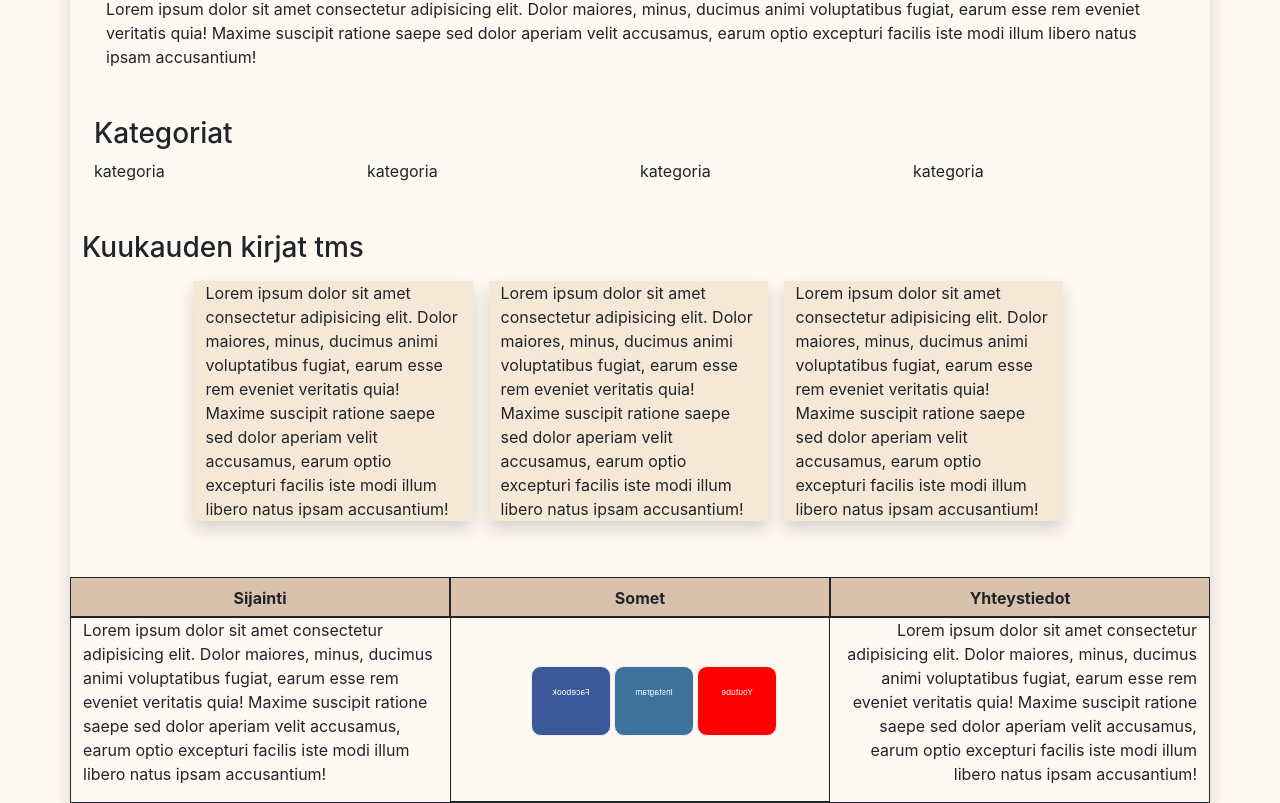
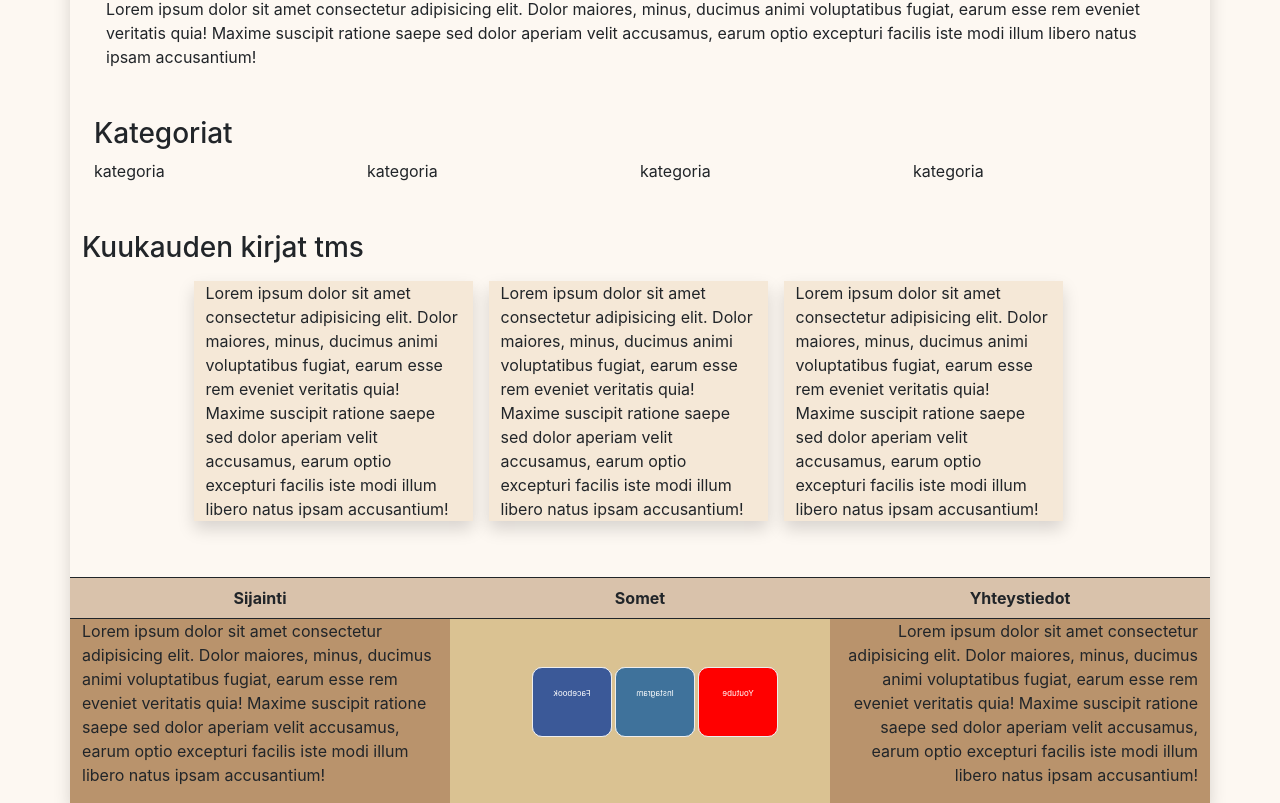
Before and after one commit to n0laja00/kirjakauppa, a React (Create React App) app: page / in a window 1280 px wide. Shown: the part 259-1062 px from the top of the page. Built offline with nearby package versions, Linux system fonts and the light colour scheme.

Commit message:
Ruma footer

```diff
--- a/src/App.css
+++ b/src/App.css
@@ -8,6 +8,22 @@
 
 #c4b7a6
 */
+.dark_brown {
+    background-color: #b9936c;
+}
+
+.light_brown {
+    background-color: #dac292;
+}
+
+.white_brown {
+    background-color: #e6e2d3;
+}
+
+.grey {
+    background-color: #c4b7a6;
+}
+
 body {
     background-color: rgba(250, 235, 215, 0.315);
 }
--- a/src/Footer.js
+++ b/src/Footer.js
@@ -3,24 +3,24 @@ import React from 'react'
 export default function Footer() {
     return (
         <footer className="mt-5">
-            <section className="row text-center fw-bold">
-                <div className="col-4 border-dark border footer_top pt-2">
+            <section className="row text-center fw-bold border-dark border-bottom border-top">
+                <div className="col-4 footer_top pt-2">
                     <p>Sijainti</p>
                 </div>
-                <div className="col-4 border-dark border footer_top pt-2">
+                <div className="col-4 footer_top pt-2">
                     <p>Somet</p>
                 </div>
-                <div className="col-4 border-dark border footer_top pt-2">
+                <div className="col-4 footer_top pt-2">
                     <p>Yhteystiedot</p>
                 </div>
             </section>
-            <section className="row border border-dark">
-            <div className="col-4">
+            <section className="row">
+            <div className="col-4 dark_brown">
                 <p>Lorem ipsum dolor sit amet consectetur adipisicing elit. Dolor maiores, minus, ducimus animi voluptatibus fugiat,
                     earum esse rem eveniet veritatis quia! Maxime suscipit ratione saepe sed dolor aperiam velit accusamus, earum optio excepturi
                      facilis iste modi illum libero natus ipsam accusantium!</p>
             </div>
-            <div className="col-4 border-dark border border-top-0">
+            <div className="col-4 light_brown">
                 <div class="container mt-5 mb-5 d-flex justify-content-center">
                     <ul class="social-list">
                         <li>
@@ -68,7 +68,7 @@ export default function Footer() {
                     </ul>
                 </div>
             </div>
-            <div className="col-4 text-end">
+            <div className="col-4 text-end dark_brown">
                 <p>Lorem ipsum dolor sit amet consectetur adipisicing elit. Dolor maiores, minus, ducimus animi voluptatibus fugiat,
                     earum esse rem eveniet veritatis quia! Maxime suscipit ratione saepe sed dolor aperiam velit accusamus,
                     earum optio excepturi facilis iste modi illum libero natus ipsam accusantium!</p>
```
